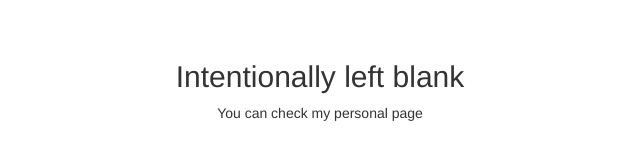
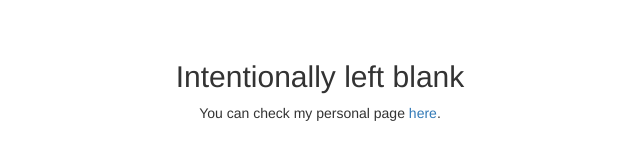
Before and after one commit to Jguer/jguer.github.io, a plain HTML site: page index.html in a window 1280 px wide. Shown: the full height of the page, 320-960 px from the left. Drawn offline with nearby package versions, Linux system fonts and the light colour scheme; a web font is replaced by a local one.

Commit message:
add personal page link
Signed-off-by: Jguer <me@jguer.space>

```diff
--- a/index.html
+++ b/index.html
@@ -1,5 +1,6 @@
 <!DOCTYPE html>
 <html lang="en">
+
 <head>
   <meta charset="iso-8859-1">
   <meta http-equiv="X-UA-Compatible" content="IE=edge">
@@ -24,7 +25,7 @@
           <h2>
             Intentionally left blank</h2>
           <div class="error-details">
-                You can check my personal page
+            You can check my personal page <a href="blog.jguer.space">here</a>.
           </div>
           <div class="error-actions">
           </div>
@@ -44,9 +45,20 @@
   <script src="https://maxcdn.bootstrapcdn.com/bootstrap/3.3.5/js/bootstrap.min.js"></script>
 
   <style>
-          .error-template {padding: 40px 15px;text-align: center;}
-          .error-actions {margin-top:15px;margin-bottom:15px;}
-          .error-actions .btn { margin-right:10px; }
+    .error-template {
+      padding: 40px 15px;
+      text-align: center;
+    }
+
+    .error-actions {
+      margin-top: 15px;
+      margin-bottom: 15px;
+    }
+
+    .error-actions .btn {
+      margin-right: 10px;
+    }
   </style>
 </body>
+
 </html>
```
Lines whose indentation alone changed are shown as unchanged.
